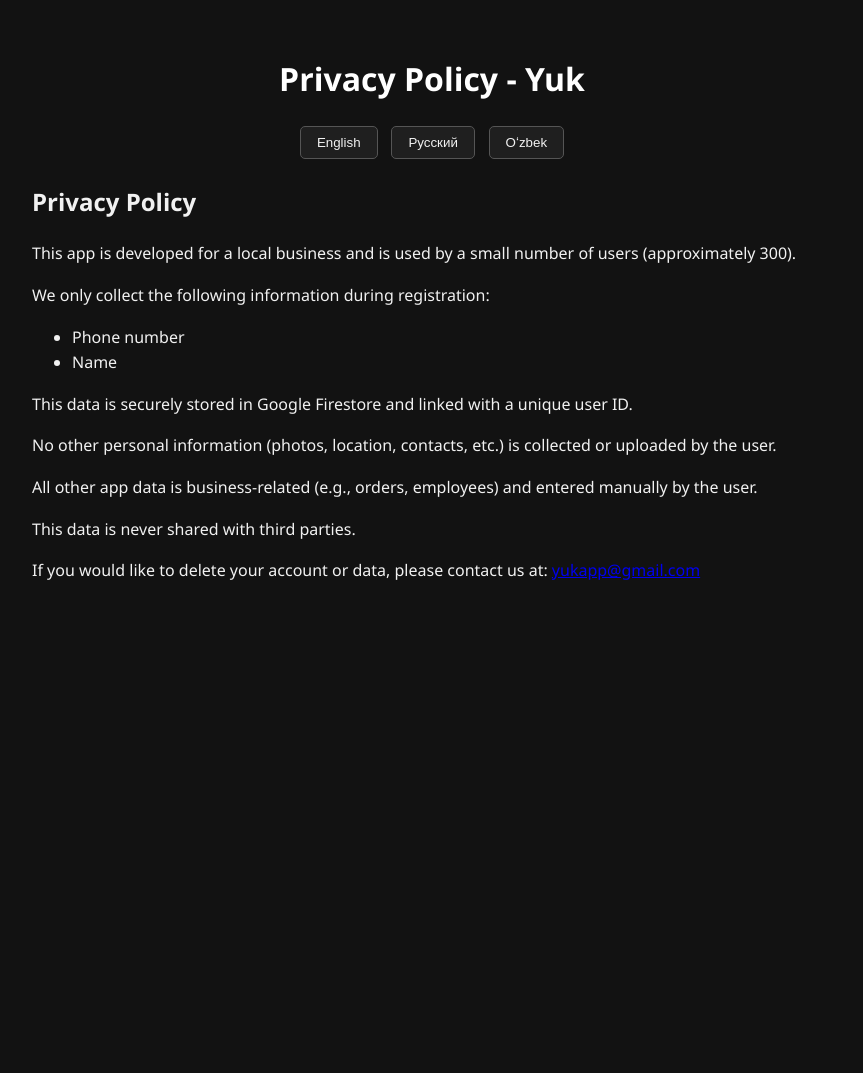
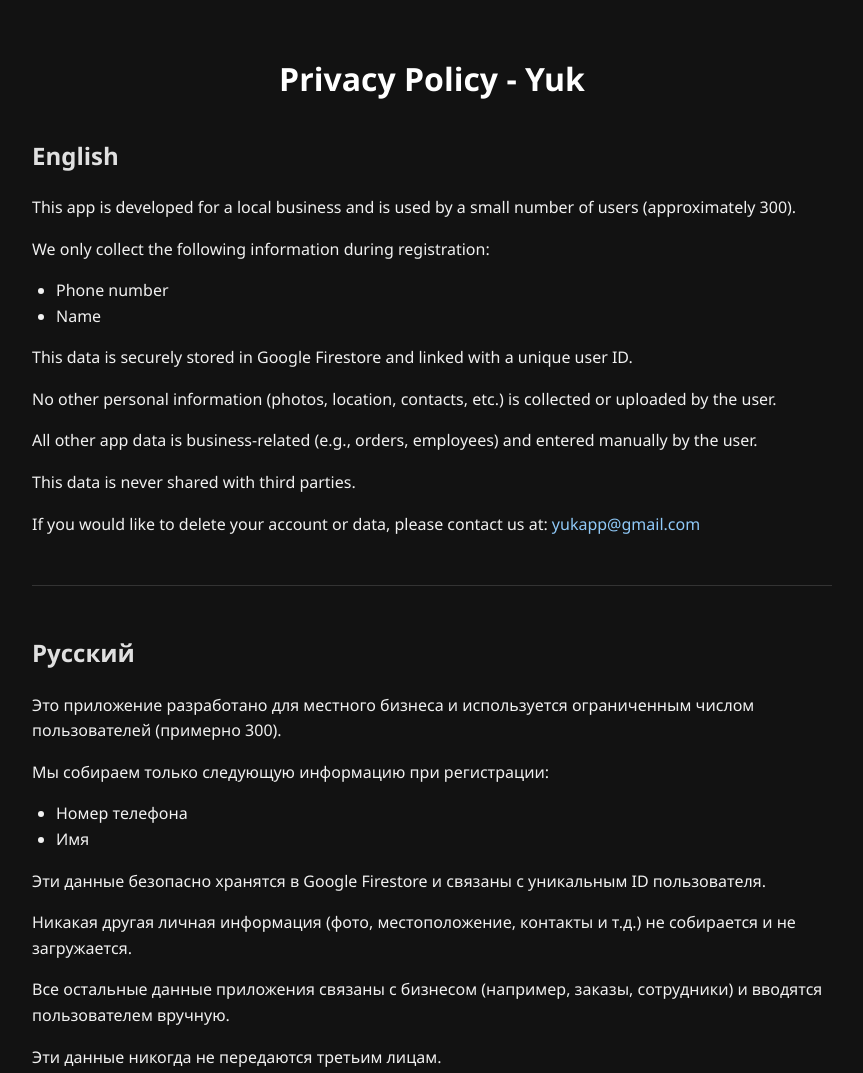
Before and after one commit to NamItDuo/yuk-privacy-policy, a plain HTML site: page privacy-policy.html in a window 1280 px wide. Shown: the top 1073 px of the page, without its empty margins (208-1071 px from the left). Before the commit the page ends 800 px from the top, so only its background shows below. Drawn offline with Linux system fonts and the light colour scheme.

Commit message:
again chaged the whole file just to show in order

```diff
--- a/privacy-policy.html
+++ b/privacy-policy.html
@@ -17,51 +17,45 @@
     h1 {
       text-align: center;
       color: #ffffff;
+      margin-bottom: 2rem;
     }
 
-    .lang-buttons {
-      text-align: center;
-      margin-bottom: 1.5rem;
+    h2 {
+      color: #e0e0e0;
+      margin-top: 2rem;
     }
 
-    .lang-buttons button {
-      background-color: #1f1f1f;
-      color: #f1f1f1;
-      border: 1px solid #555;
-      padding: 0.5rem 1rem;
-      margin: 0 0.3rem;
-      border-radius: 5px;
-      cursor: pointer;
+    p, li {
+      font-size: 1rem;
     }
 
-    .lang-buttons button:hover {
-      background-color: #333;
+    ul {
+      padding-left: 1.5rem;
     }
 
-    .content {
+    a {
+      color: #90caf9;
+      text-decoration: none;
+    }
+
+    a:hover {
+      text-decoration: underline;
+    }
+
+    .section {
       max-width: 800px;
       margin: auto;
+      margin-bottom: 3rem;
+      border-bottom: 1px solid #333;
+      padding-bottom: 2rem;
     }
   </style>
 </head>
 <body>
-
   <h1>Privacy Policy - Yuk</h1>
 
-  <div class="lang-buttons">
-    <button onclick="switchLang('en')">English</button>
-    <button onclick="switchLang('ru')">Русский</button>
-    <button onclick="switchLang('uz')">Oʻzbek</button>
-  </div>
-
-  <div class="content" id="policy-content">
-    <!-- Content will be injected by JavaScript -->
-  </div>
-
-  <script>
-    const policies = {
-      en: `
-        <h2>Privacy Policy</h2>
+  <div class="section">
+    <h2>English</h2>
     <p>This app is developed for a local business and is used by a small number of users (approximately 300).</p>
     <p>We only collect the following information during registration:</p>
     <ul>
@@ -73,9 +67,10 @@
     <p>All other app data is business-related (e.g., orders, employees) and entered manually by the user.</p>
     <p>This data is never shared with third parties.</p>
     <p>If you would like to delete your account or data, please contact us at: <a href="mailto:yukapp@gmail.com">yukapp@gmail.com</a></p>
-      `,
-      ru: `
-        <h2>Политика конфиденциальности</h2>
+  </div>
+
+  <div class="section">
+    <h2>Русский</h2>
     <p>Это приложение разработано для местного бизнеса и используется ограниченным числом пользователей (примерно 300).</p>
     <p>Мы собираем только следующую информацию при регистрации:</p>
     <ul>
@@ -87,9 +82,10 @@
     <p>Все остальные данные приложения связаны с бизнесом (например, заказы, сотрудники) и вводятся пользователем вручную.</p>
     <p>Эти данные никогда не передаются третьим лицам.</p>
     <p>Если вы хотите удалить свою учетную запись или данные, свяжитесь с нами по адресу: <a href="mailto:yukapp@gmail.com">yukapp@gmail.com</a></p>
-      `,
-      uz: `
-        <h2>Maxfiylik siyosati</h2>
+  </div>
+
+  <div class="section">
+    <h2>Oʻzbek</h2>
     <p>Ushbu ilova mahalliy biznes uchun ishlab chiqilgan va cheklangan foydalanuvchilar (taxminan 300) tomonidan foydalaniladi.</p>
     <p>Ro'yxatdan o'tishda faqat quyidagi ma'lumotlarni to'playmiz:</p>
     <ul>
@@ -101,15 +97,6 @@
     <p>Ilovadagi barcha boshqa ma'lumotlar biznesga tegishli (masalan, buyurtmalar, xodimlar) va foydalanuvchi tomonidan qo'lda kiritiladi.</p>
     <p>Ushbu ma'lumotlar hech qachon uchinchi shaxslarga uzatilmaydi.</p>
     <p>Akkountingizni yoki ma'lumotlaringizni o'chirishni xohlasangiz, biz bilan quyidagi manzilda bog'laning: <a href="mailto:yukapp@gmail.com">yukapp@gmail.com</a></p>
-      `
-    };
-
-    function switchLang(lang) {
-      document.getElementById('policy-content').innerHTML = policies[lang];
-    }
-
-    // Show English by default
-    switchLang('en');
-  </script>
+  </div>
 </body>
 </html>
```
Lines whose indentation alone changed are shown as unchanged.
